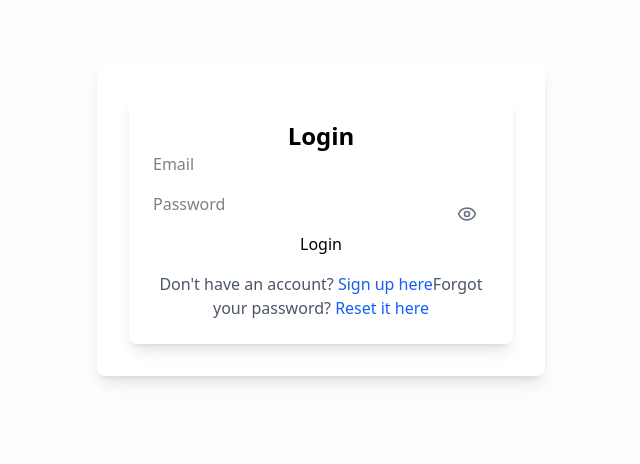
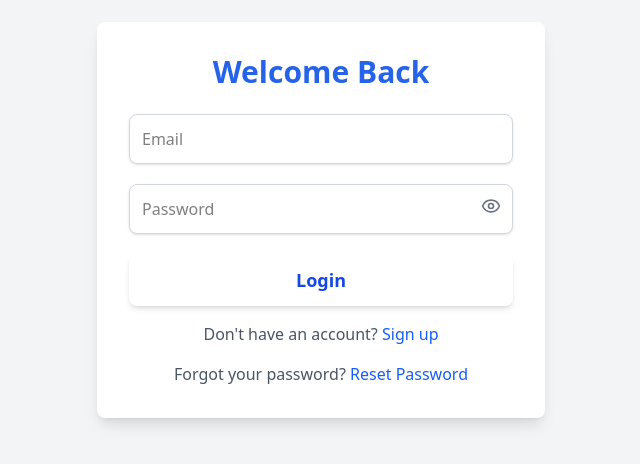
Before and after one commit to coderAndrew37/web-agency, a React (Vite) app in the folder frontend/: page /login in a window 1280 px wide. Shown: the part 180-644 px from the top of the page, without its empty margins (319-959 px from the left). Built offline with nearby package versions, Linux system fonts and the light colour scheme; no server answers.

Commit message:
styling the authentification pages for a premium feel

```diff
--- a/frontend/src/layouts/AuthLayout.tsx
+++ b/frontend/src/layouts/AuthLayout.tsx
@@ -1,21 +1,11 @@
 import { Outlet } from "react-router-dom";
-import { motion } from "framer-motion";
-import colors from "../styles/colors";
 
 const AuthLayout = () => {
   return (
-    <div
-      className="flex items-center justify-center min-h-screen px-4 bg-gray-100"
-      style={{ backgroundColor: colors.background }}
-    >
-      <motion.div
-        className="w-full max-w-md bg-white shadow-lg rounded-lg p-8"
-        initial={{ opacity: 0, y: -20 }}
-        animate={{ opacity: 1, y: 0 }}
-        transition={{ duration: 0.5 }}
-      >
+    <div className="min-h-screen flex items-center justify-center bg-gray-100 p-6">
+      <div className="w-full max-w-md bg-white shadow-lg rounded-lg p-8">
         <Outlet />
-      </motion.div>
+      </div>
     </div>
   );
 };
--- a/frontend/src/pages/ForgotPassword.tsx
+++ b/frontend/src/pages/ForgotPassword.tsx
@@ -4,6 +4,7 @@ import { zodResolver } from "@hookform/resolvers/zod";
 import { forgotPassword } from "../api/auth";
 import { forgotPasswordSchema } from "../Utils/validationSchemas";
 import { motion } from "framer-motion";
+import colors from "../styles/colors";
 
 type ForgotPasswordData = {
   email: string;
@@ -42,26 +43,34 @@ const ForgotPassword = () => {
 
   return (
     <motion.div
-      className="max-w-md mx-auto p-8 shadow-lg bg-white rounded-lg"
       initial={{ opacity: 0, y: -20 }}
       animate={{ opacity: 1, y: 0 }}
       transition={{ duration: 0.5 }}
     >
-      <h2 className="text-2xl font-bold text-center">Forgot Password</h2>
+      <h2
+        className="text-2xl font-bold text-center"
+        style={{ color: colors.primary }}
+      >
+        Forgot Password?
+      </h2>
+      <p className="text-center text-gray-600">
+        Enter your email to receive a reset link.
+      </p>
+
       {error && <p className="text-red-500 text-center mt-2">{error}</p>}
       {message && <p className="text-green-500 text-center mt-2">{message}</p>}
 
-      <form onSubmit={handleSubmit(onSubmit)} className="space-y-4">
+      <form onSubmit={handleSubmit(onSubmit)} className="space-y-4 mt-4">
         <input
           {...register("email")}
           placeholder="Enter your email"
-          className="input"
+          className="w-full p-3 border border-gray-300 rounded-lg focus:ring-2 focus:ring-primary shadow-sm"
         />
         {errors.email && <p className="text-red-500">{errors.email.message}</p>}
 
         <motion.button
           type="submit"
-          className="btn-primary w-full"
+          className="w-full py-3 font-bold rounded-lg shadow-md transition bg-primary text-blue-700 text-lg hover:opacity-80"
           whileTap={{ scale: 0.95 }}
           disabled={loading}
         >
--- a/frontend/src/pages/Login.tsx
+++ b/frontend/src/pages/Login.tsx
@@ -3,9 +3,11 @@ import { zodResolver } from "@hookform/resolvers/zod";
 import { useState } from "react";
 import { loginUser } from "../api/auth";
 import { useNavigate, Link } from "react-router-dom";
-import { useAuth } from "../hooks/useAuth"; // ✅ Fixed import
+import { useAuth } from "../hooks/useAuth";
 import { loginSchema } from "../Utils/validationSchemas";
-import { Eye, EyeOff } from "lucide-react"; // ✅ Icons for show/hide password
+import { Eye, EyeOff } from "lucide-react";
+import { motion } from "framer-motion";
+import colors from "../styles/colors"; // ✅ Use theme colors
 
 type LoginData = {
   email: string;
@@ -17,7 +19,7 @@ const Login = () => {
   const { setUser } = useAuth();
   const [error, setError] = useState("");
   const [loading, setLoading] = useState(false);
-  const [showPassword, setShowPassword] = useState(false); // ✅ Password visibility state
+  const [showPassword, setShowPassword] = useState(false);
 
   const {
     register,
@@ -46,20 +48,33 @@ const Login = () => {
   };
 
   return (
-    <div className="max-w-md mx-auto p-6 shadow-lg bg-white rounded-lg">
-      <h2 className="text-2xl font-bold text-center">Login</h2>
-      {error && <p className="text-red-500 text-center">{error}</p>}
-      <form onSubmit={handleSubmit(onSubmit)} className="space-y-4">
-        <input {...register("email")} placeholder="Email" className="input" />
+    <motion.div
+      initial={{ opacity: 0, y: -20 }}
+      animate={{ opacity: 1, y: 0 }}
+      transition={{ duration: 0.5 }}
+    >
+      <h2
+        className="text-3xl font-bold text-center"
+        style={{ color: colors.primary }}
+      >
+        Welcome Back
+      </h2>
+      {error && <p className="text-red-500 text-center mt-2">{error}</p>}
+
+      <form onSubmit={handleSubmit(onSubmit)} className="space-y-5 mt-6">
+        <input
+          {...register("email")}
+          placeholder="Email"
+          className="w-full p-3 border border-gray-300 rounded-lg focus:ring-2 focus:ring-primary shadow-sm"
+        />
         {errors.email && <p className="text-red-500">{errors.email.message}</p>}
 
-        {/* ✅ Password Field with Show/Hide Toggle */}
         <div className="relative">
           <input
             {...register("password")}
             type={showPassword ? "text" : "password"}
             placeholder="Password"
-            className="input pr-10"
+            className="w-full p-3 border border-gray-300 rounded-lg focus:ring-2 focus:ring-primary shadow-sm pr-10"
           />
           <button
             type="button"
@@ -73,22 +88,29 @@ const Login = () => {
           <p className="text-red-500">{errors.password.message}</p>
         )}
 
-        <button type="submit" className="btn-primary w-full" disabled={loading}>
+        <motion.button
+          type="submit"
+          className="w-full py-3 font-bold rounded-lg shadow-md transition bg-primary text-blue-700 text-lg hover:opacity-80"
+          whileTap={{ scale: 0.95 }}
+          disabled={loading}
+        >
           {loading ? "Logging in..." : "Login"}
-        </button>
+        </motion.button>
       </form>
 
       <p className="text-center mt-4 text-gray-600">
         Don't have an account?{" "}
         <Link to="/register" className="text-blue-600 hover:underline">
-          Sign up here
+          Sign up
         </Link>
+      </p>
+      <p className="text-center mt-4 text-gray-600">
         Forgot your password?{" "}
         <Link to="/forgot-password" className="text-blue-600 hover:underline">
-          Reset it here
+          Reset Password
         </Link>
       </p>
-    </div>
+    </motion.div>
   );
 };
 
--- a/frontend/src/pages/Register.tsx
+++ b/frontend/src/pages/Register.tsx
@@ -4,9 +4,10 @@ import { useForm } from "react-hook-form";
 import { zodResolver } from "@hookform/resolvers/zod";
 import { motion } from "framer-motion";
 import { registerUser } from "../api/auth";
-import { useAuth } from "../hooks/useAuth"; // ✅ Fixed import
+import { useAuth } from "../hooks/useAuth";
 import { registerSchema } from "../Utils/validationSchemas";
-import { Eye, EyeOff } from "lucide-react"; // ✅ Icons for show/hide password
+import { Eye, EyeOff } from "lucide-react";
+import colors from "../styles/colors"; // ✅ Use theme colors
 
 type RegisterData = {
   name: string;
@@ -19,7 +20,7 @@ const Register = () => {
   const { setUser } = useAuth();
   const [error, setError] = useState("");
   const [loading, setLoading] = useState(false);
-  const [showPassword, setShowPassword] = useState(false); // ✅ Password visibility state
+  const [showPassword, setShowPassword] = useState(false);
 
   const {
     register,
@@ -49,31 +50,39 @@ const Register = () => {
 
   return (
     <motion.div
-      className="max-w-md mx-auto p-8 shadow-lg bg-white rounded-lg"
       initial={{ opacity: 0, y: -20 }}
       animate={{ opacity: 1, y: 0 }}
       transition={{ duration: 0.5 }}
     >
-      <h2 className="text-3xl font-bold text-center text-primary">Sign Up</h2>
+      <h2
+        className="text-3xl font-bold text-center"
+        style={{ color: colors.primary }}
+      >
+        Create an Account
+      </h2>
       {error && <p className="text-red-500 text-center mt-2">{error}</p>}
-      <form onSubmit={handleSubmit(onSubmit)} className="space-y-4">
+
+      <form onSubmit={handleSubmit(onSubmit)} className="space-y-5 mt-6">
         <input
           {...register("name")}
           placeholder="Full Name"
-          className="input"
+          className="w-full p-3 border border-gray-300 rounded-lg focus:ring-2 focus:ring-primary shadow-sm"
         />
         {errors.name && <p className="text-red-500">{errors.name.message}</p>}
 
-        <input {...register("email")} placeholder="Email" className="input" />
+        <input
+          {...register("email")}
+          placeholder="Email"
+          className="w-full p-3 border border-gray-300 rounded-lg focus:ring-2 focus:ring-primary shadow-sm"
+        />
         {errors.email && <p className="text-red-500">{errors.email.message}</p>}
 
-        {/* ✅ Password Field with Show/Hide Toggle */}
         <div className="relative">
           <input
             {...register("password")}
             type={showPassword ? "text" : "password"}
             placeholder="Password"
-            className="input pr-10"
+            className="w-full p-3 border border-gray-300 rounded-lg focus:ring-2 focus:ring-primary shadow-sm pr-10"
           />
           <button
             type="button"
@@ -89,20 +98,17 @@ const Register = () => {
 
         <motion.button
           type="submit"
-          className="btn-primary w-full"
+          className="w-full py-3 font-bold rounded-lg shadow-md transition bg-primary text-blue-700 text-lg hover:opacity-80"
           whileTap={{ scale: 0.95 }}
           disabled={loading}
         >
-          {loading ? "Creating Account..." : "Sign Up"}
+          {loading ? "Signing up..." : "Sign Up"}
         </motion.button>
       </form>
 
-      <p className="mt-4 text-center text-lightText">
+      <p className="text-center mt-4 text-gray-600">
         Already have an account?{" "}
-        <Link
-          to="/login"
-          className="text-primary font-semibold hover:underline"
-        >
+        <Link to="/login" className="text-blue-600 hover:underline">
           Log in
         </Link>
       </p>
--- a/frontend/src/pages/ResetPassword.tsx
+++ b/frontend/src/pages/ResetPassword.tsx
@@ -6,6 +6,7 @@ import { resetPassword } from "../api/auth";
 import { resetPasswordSchema } from "../Utils/validationSchemas";
 import { motion } from "framer-motion";
 import { Eye, EyeOff } from "lucide-react";
+import colors from "../styles/colors";
 
 type ResetPasswordData = {
   password: string;
@@ -48,22 +49,26 @@ const ResetPassword = () => {
 
   return (
     <motion.div
-      className="max-w-md mx-auto p-8 shadow-lg bg-white rounded-lg"
       initial={{ opacity: 0, y: -20 }}
       animate={{ opacity: 1, y: 0 }}
       transition={{ duration: 0.5 }}
     >
-      <h2 className="text-2xl font-bold text-center">Reset Password</h2>
+      <h2
+        className="text-2xl font-bold text-center"
+        style={{ color: colors.primary }}
+      >
+        Reset Your Password
+      </h2>
       {error && <p className="text-red-500 text-center mt-2">{error}</p>}
       {message && <p className="text-green-500 text-center mt-2">{message}</p>}
 
-      <form onSubmit={handleSubmit(onSubmit)} className="space-y-4">
+      <form onSubmit={handleSubmit(onSubmit)} className="space-y-4 mt-4">
         <div className="relative">
           <input
             {...register("password")}
             type={showPassword ? "text" : "password"}
             placeholder="New Password"
-            className="input pr-10"
+            className="w-full p-3 border border-gray-300 rounded-lg focus:ring-2 focus:ring-primary shadow-sm pr-10"
           />
           <button
             type="button"
@@ -79,7 +84,7 @@ const ResetPassword = () => {
 
         <motion.button
           type="submit"
-          className="btn-primary w-full"
+          className="w-full py-3 font-bold rounded-lg shadow-md transition bg-primary text-white text-lg hover:opacity-80"
           whileTap={{ scale: 0.95 }}
           disabled={loading}
         >
```
